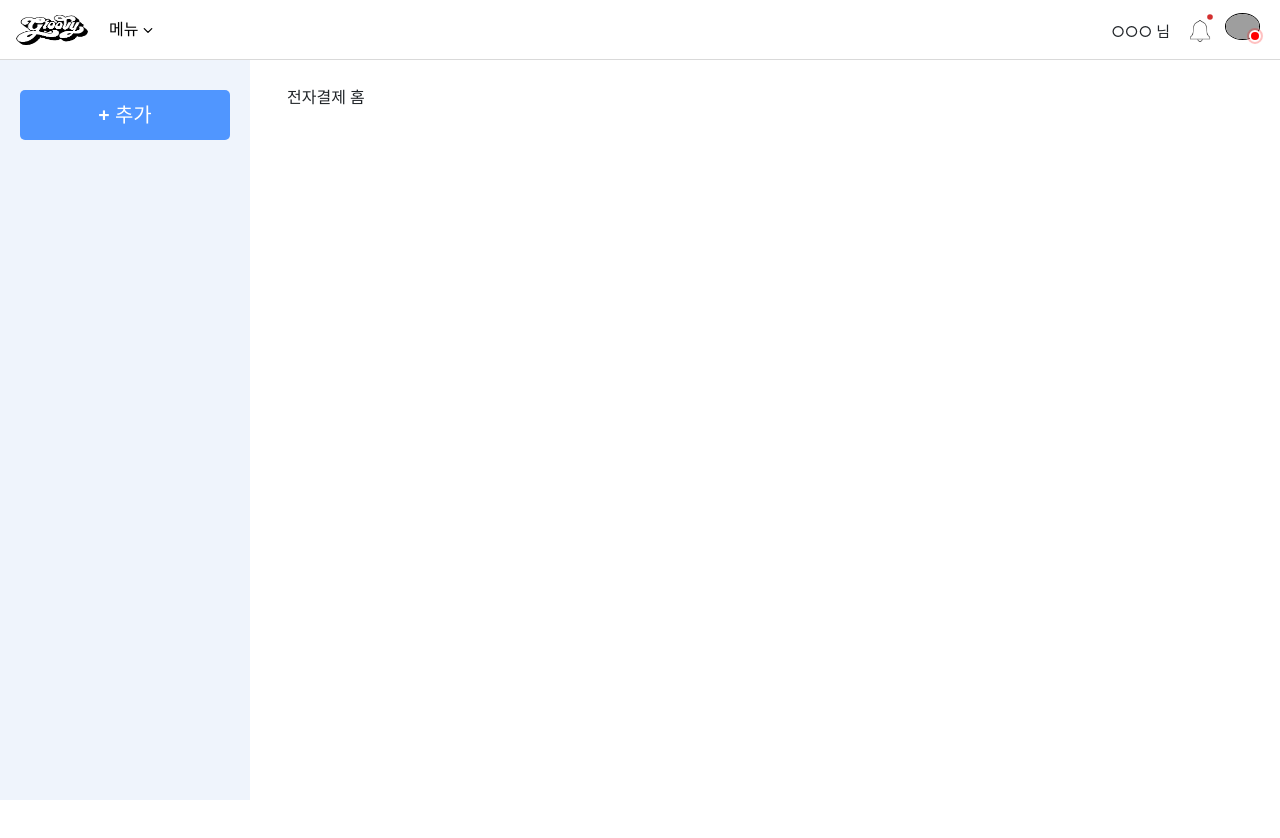
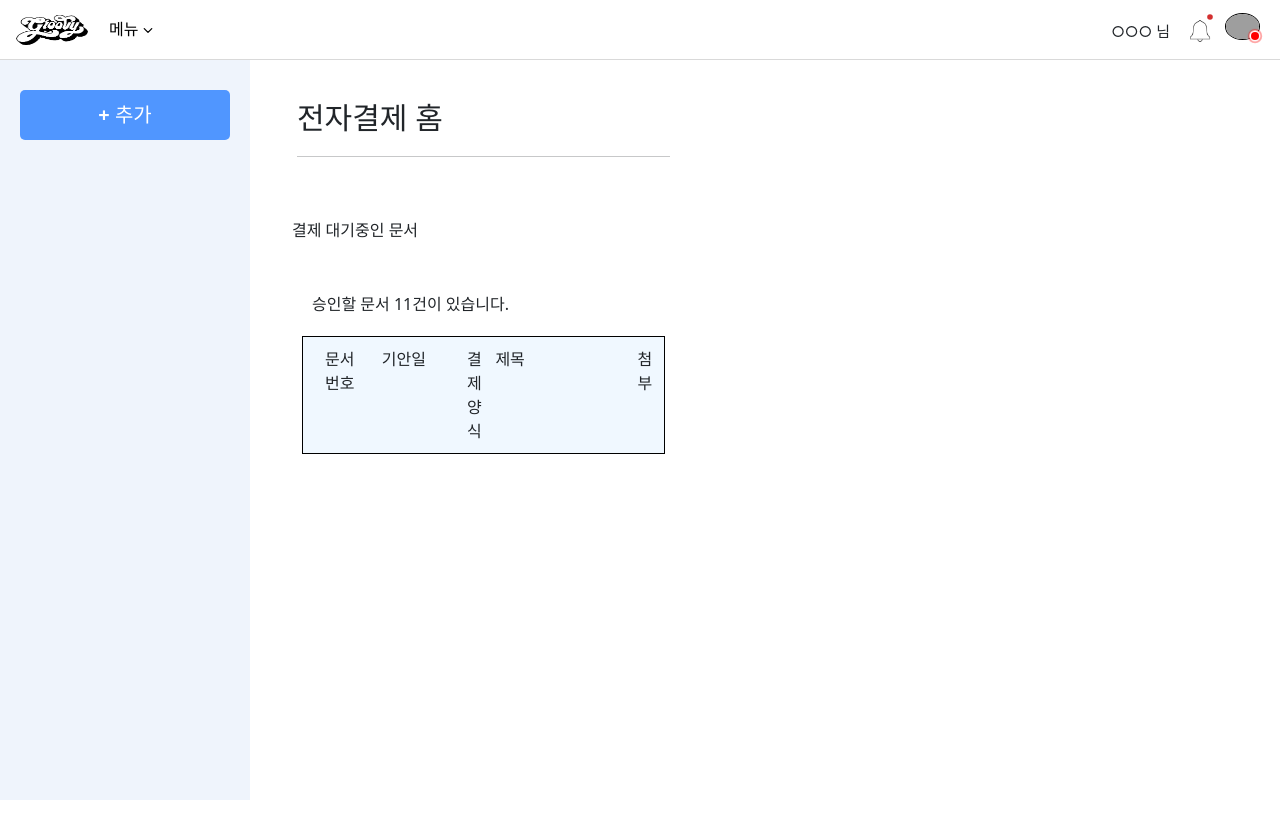
Before and after one commit to hipese/Groovy_React, a React (Create React App) app: page /sign in a window 1280 px wide. Shown: the top 838 px of the page. Built offline with nearby package versions, Linux system fonts and the light colour scheme; grey boxes are pictures that could not be loaded.

Commit message:
Sign_main작업

```diff
--- a/src/pages/Sign/components/Sign_Main/Sign_Main.js
+++ b/src/pages/Sign/components/Sign_Main/Sign_Main.js
@@ -1,11 +1,26 @@
-import { Container } from "reactstrap";
+import { Col, Container, Row } from "reactstrap";
 import style from "./Sign_Main.module.css"
 const Sign_Main = () => {
     return (
         <Container>
             <div className={style.header}>
                 전자결제 홈
+                <hr />
             </div>
+
+            <div className={style.body}>
+                결제 대기중인 문서
+                <div></div>
+                <div>승인할 문서 11건이 있습니다.</div>
+                <Row className={style.tableBox}>
+                    <Col xs="2">문서번호</Col>
+                    <Col xs="3">기안일</Col>
+                    <Col xs="1">결제양식</Col>
+                    <Col xs="5">제목</Col>
+                    <Col xs="1">첨부</Col>
+                </Row>
+            </div>
+
         </Container>
     );
 }
--- a/src/pages/Sign/components/Sign_Main/Sign_Main.module.css
+++ b/src/pages/Sign/components/Sign_Main/Sign_Main.module.css
@@ -1,4 +1,20 @@
+
+*{box-sizing: border-box;}
+
 .header{
+    font-size: 30px;
     margin: 20px;
-    padding: 5px;
+    padding: 15px;
 }
+.body{
+    margin: 20px;
+    padding: 10px;
+}
+.body>div{
+    margin: 10px;
+    padding: 10px;
+}
+.tableBox{
+    background-color: aliceblue;
+    border: 1px solid black;
+}
```
